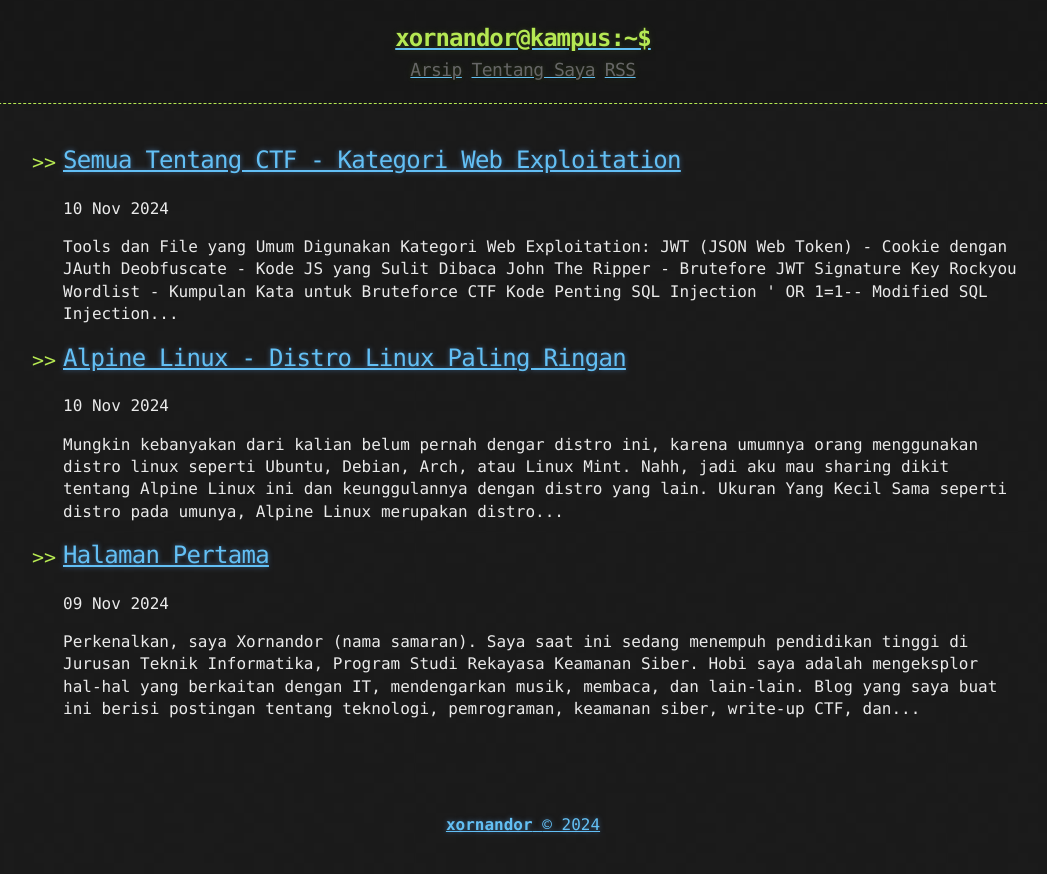
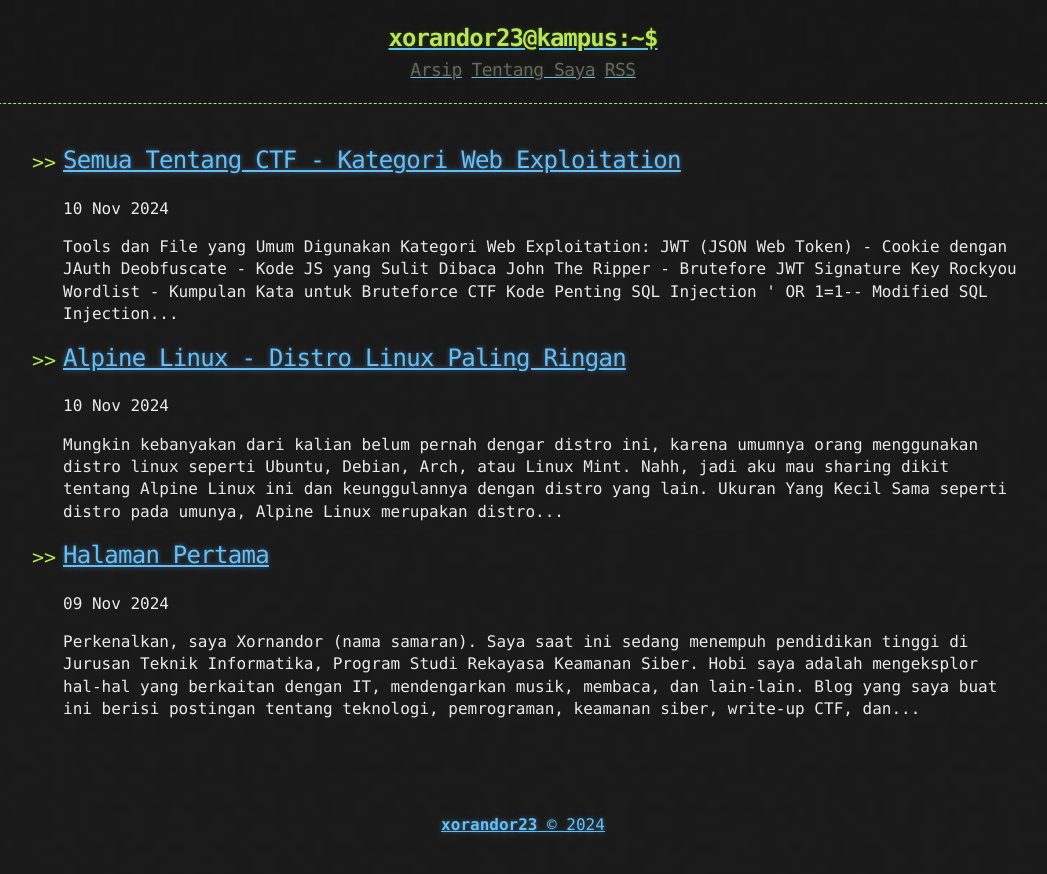
Before and after one commit to xorandor23/xorandor23.github.io, a Jekyll site: the page built from index.html, in a window 1280 px wide. Shown: the top 874 px of the page, without its empty margins (117-1164 px from the left). Built offline with Jekyll 4.4.1, drawn with Linux system fonts in a browser that asks for light colours; the list of posts is cut into pages by our own code.

Commit message:
Update _config.yml

```diff
--- a/_config.yml
+++ b/_config.yml
@@ -1,9 +1,9 @@
-title: Xornandor
+title: xorandor23
 description: "Blog sederhana, isinya tentang cyber security, linux, saintek, dan lain-lain."
 author:
-  name: "xornandor"
+  name: "xorandor23"
   email: "noemail"
-  url: "https://xornandor.github.io"
+  url: "https://xorandor23.github.io"
 
 baseurl: /
 
@@ -28,5 +28,5 @@ plugins:
   - jekyll-sitemap
 
 # Custom variables
-owner : "xornandor"
+owner : "xorandor23"
 year : "2024"
```
